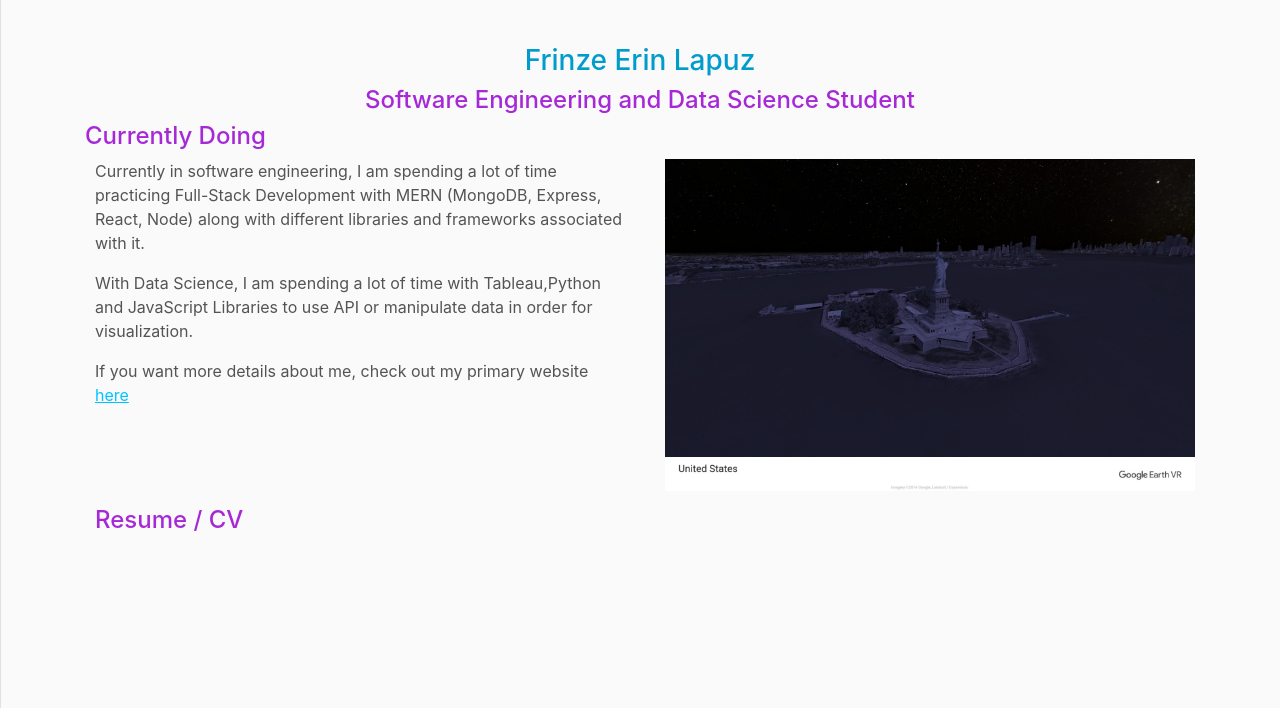
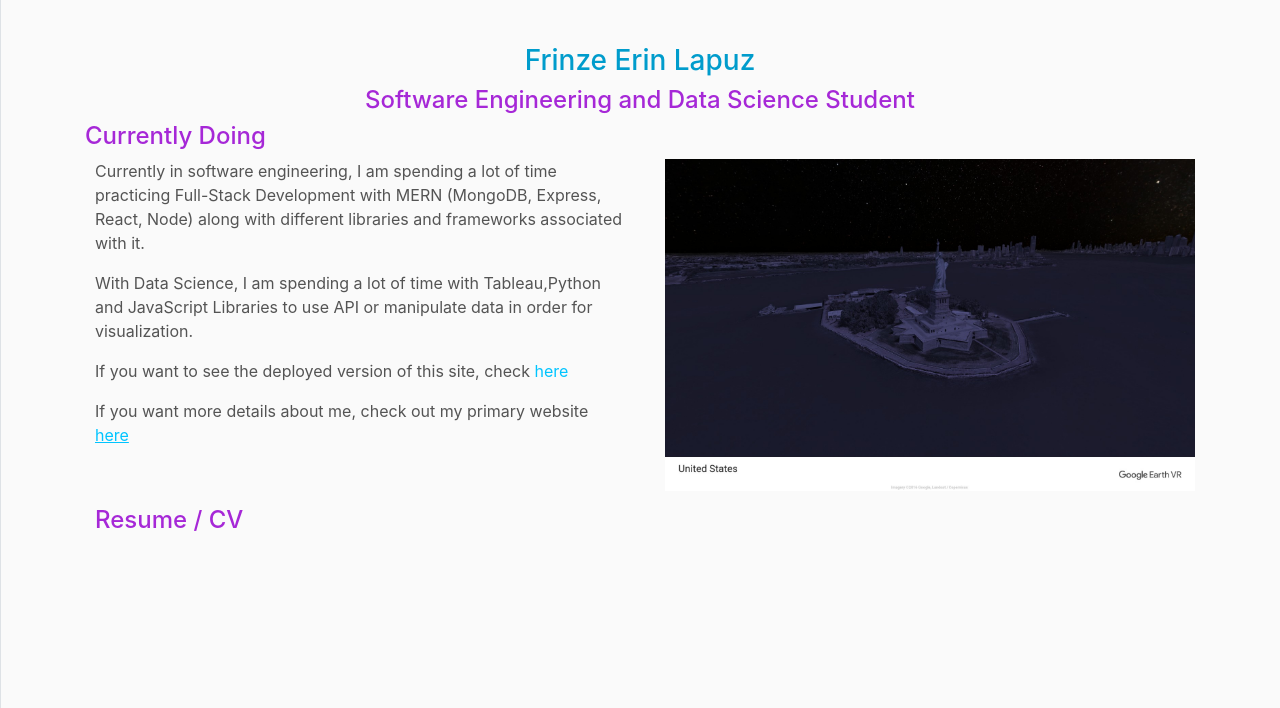
Before and after one commit to frinzekt/Web-Technologies-Demo, a website built with webpack: page index.html in a window 1280 px wide. Shown: the part 92-800 px from the top of the page. Built offline with nearby package versions, Linux system fonts and the light colour scheme; a script that the page names is missing.

Commit message:
Update index.html

```diff
--- a/index.html
+++ b/index.html
@@ -45,6 +45,10 @@
 							<p>
 								With Data Science, I am spending a lot of time with Tableau,Python and JavaScript Libraries to use API or manipulate data in
 								order for visualization.
+							</p>
+							<p>
+								If you want to see the deployed version of this site, check
+								<a href="https://cits-3403-project-1.frinzelapuz.now.sh/">here</a>
 							</p>
 							<p>
 								If you want more details about me, check out my primary website
```
